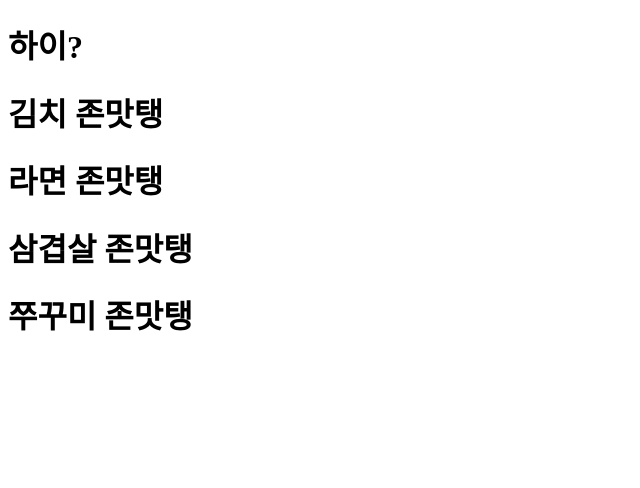
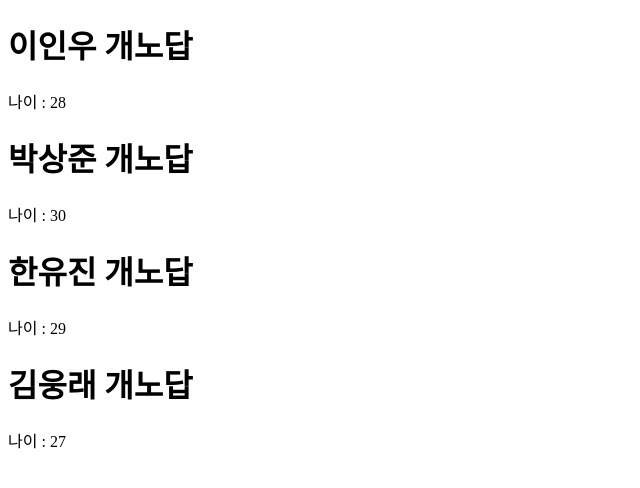
Before and after one commit to antlikelion/nomad-react, a React (Create React App) app: page / in a window 1280 px wide. Shown: the top 488 px of the page, without its empty margins (0-640 px from the left). Built offline with nearby package versions, Linux system fonts and the light colour scheme.

Commit message:
.map메소드를 이용한 컴포넌트의 재활용성 높이기

```diff
--- a/src/App.js
+++ b/src/App.js
@@ -1,20 +1,41 @@
 import React from 'react';
 
 // function Food(props) {
-function Food({ name }) {
+function Food({ name, age }) {
   // props를 디스트럭쳐링한 형태
-  return <h1>{name} 존맛탱</h1>
+  return (
+    <div>
+      <h1>{name} 개노답</h1>
+      <p>나이 : {age}</p>
+    </div>
+  )
   // jsx안에서 변수는 {}에 삽입하면 된다
 }
+
+// 원래는 api에서 받아온 정보를 동적으로 렌더링하는 걸 보여주려는 의도지만,
+// 귀찮았는지 api를 안 줘서 내가 그냥 배열 만들었음.
+const foodILike = [
+  {
+    name: '이인우',
+    age: 28
+  }, {
+    name: '박상준',
+    age: 30
+  }, {
+    name: '한유진',
+    age: 29
+  }, {
+    name: '김웅래',
+    age: 27
+  }
+]
 
 function App() {
   return (
     <div className="App">
-      <h1>하이?</h1>
-      <Food name="김치" />
-      <Food name="라면" />
-      <Food name="삼겹살" />
-      <Food name="쭈꾸미" />
+      {foodILike.map(({ name, age }) => {
+        return <Food name={name} age={age}></Food>
+      })}
       {/* 여기서 name같은 것들을 prop이라고 함 */}
       {/* 이와 같은 prop은 해당 컴포넌트의 argument에 props라는 인자로 전달됨 */}
     </div>
```
